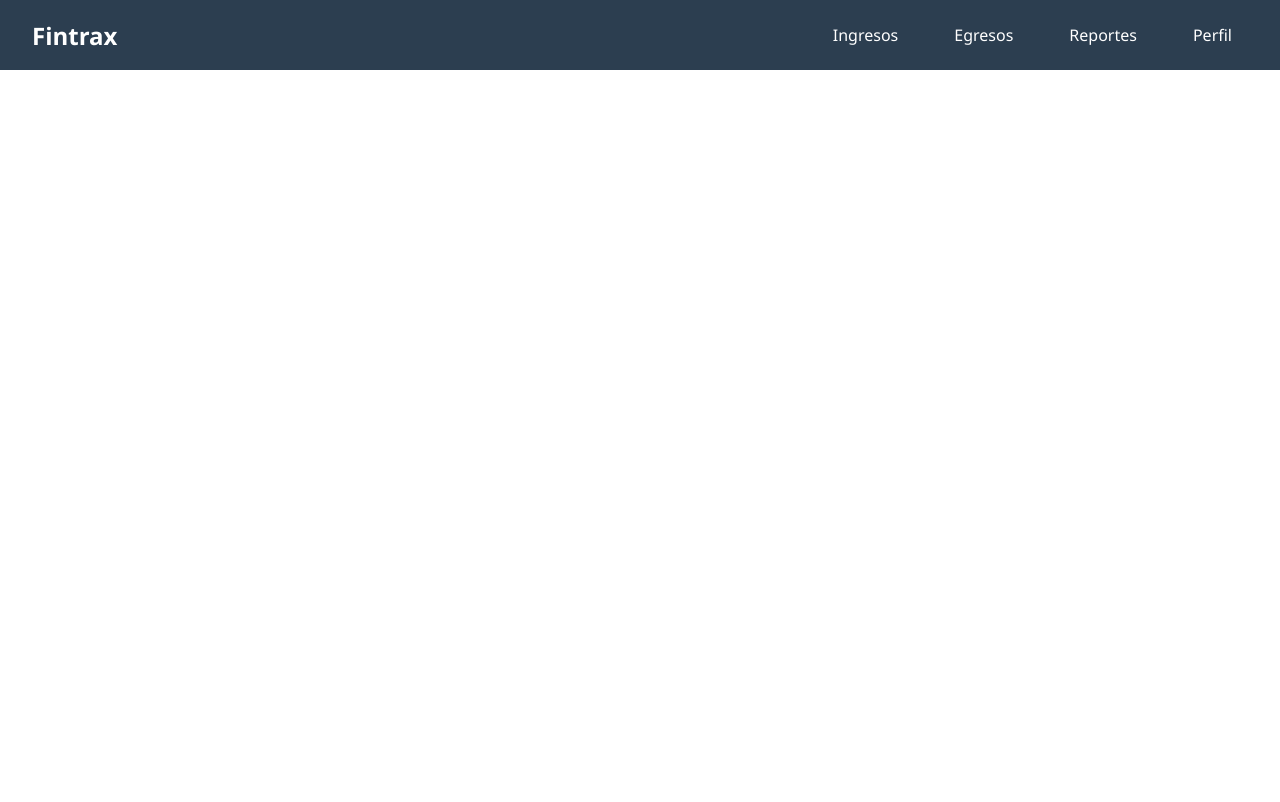
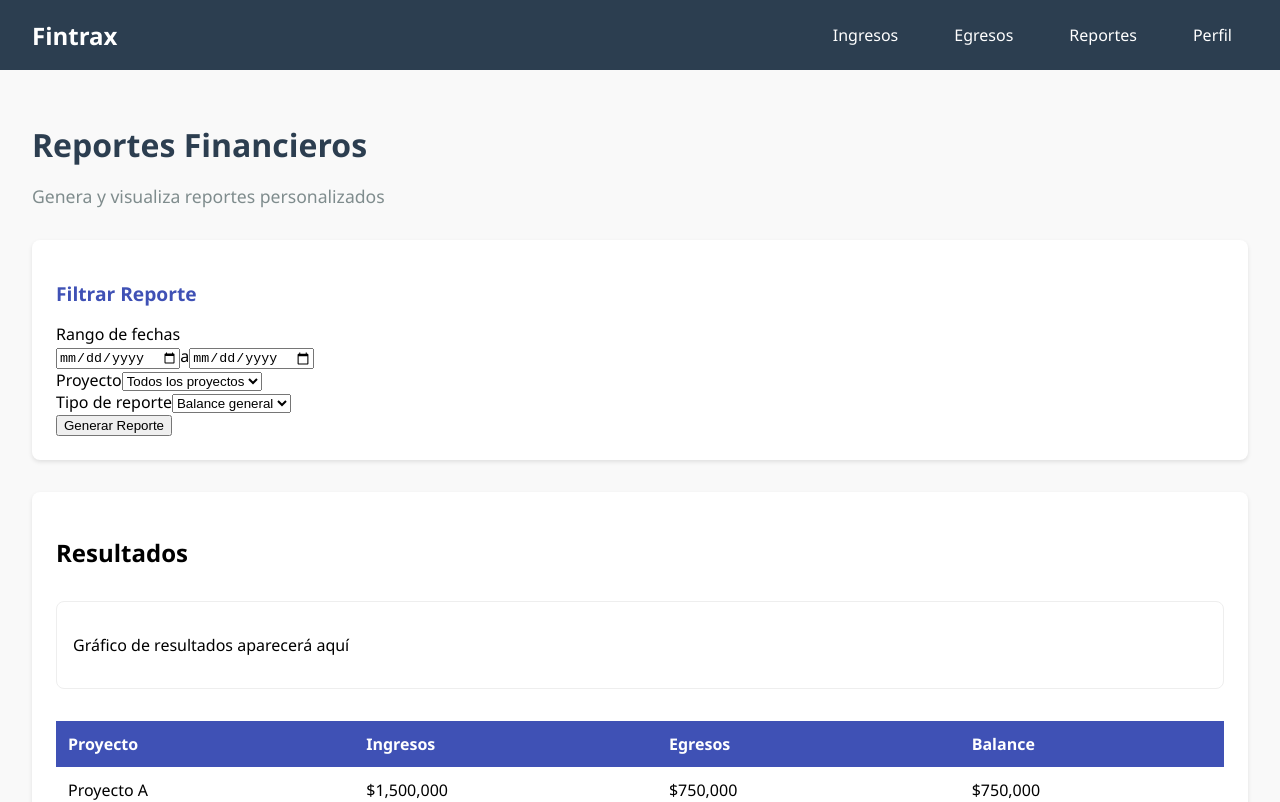
Before and after one commit to Pattoxd45/-Plataforma-para-Control-de-Ingresos-y-Egresos-por-Proyecto, a React (Create React App) app in the folder fintrax/: page /reportes in a window 1280 px wide. Shown: the top 802 px of the page. Built offline with nearby package versions, Linux system fonts and the light colour scheme.

Commit message:
modificacion app.js
añadido de las ventanas agregadas recientemente

```diff
--- a/fintrax/src/App.js
+++ b/fintrax/src/App.js
@@ -14,9 +14,9 @@ function App() {
       <Routes>
         <Route path="/" element={<Inicio />} />
         <Route path="/ingresos" element={<Ingresos />} />
-        <Route path="/" element={<Egresos />} />
-        <Route path="/" element={<Reportes />} />
-        <Route path="/" element={<Perfil />} />
+        <Route path="/egresos" element={<Egresos />} />
+        <Route path="/reportes" element={<Reportes />} />
+        <Route path="/perfil" element={<Perfil />} />
       </Routes>
     </Router>
   );
```
